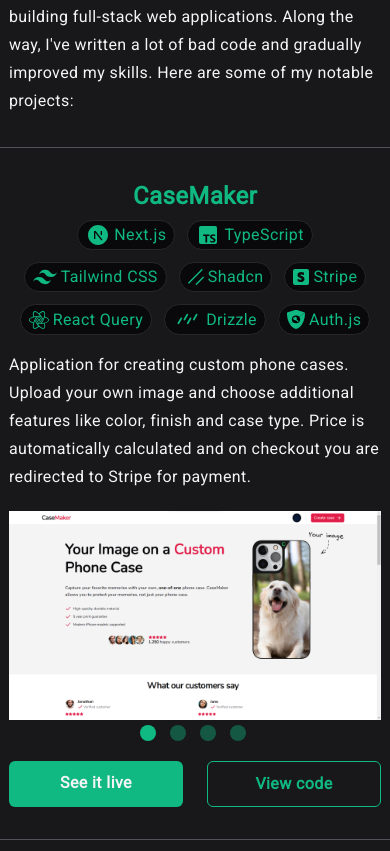
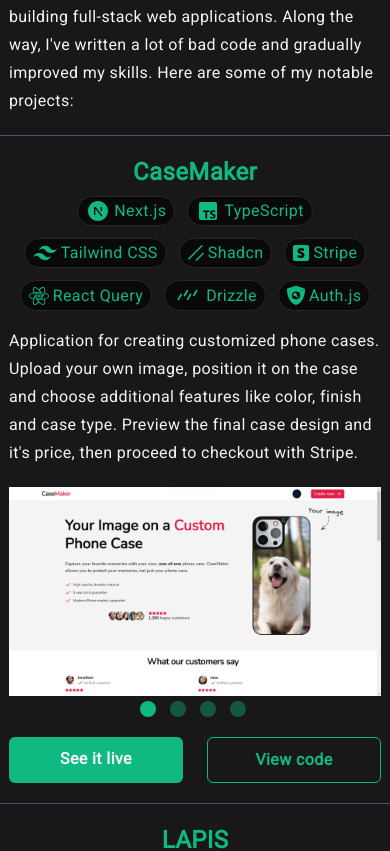
Before and after one commit to 99vik/portfolio, a Next.js app: page / in a window 390 px wide. Shown: the part 1961-2812 px from the top of the page. Built offline with nearby package versions, Linux system fonts and the light colour scheme.

Commit message:
final small styling and text changes

```diff
--- a/src/components/Contact.tsx
+++ b/src/components/Contact.tsx
@@ -3,7 +3,7 @@
 
 export default function Contact() {
   return (
-    <section className="flex justify-center bg-zinc-900 py-14 leading-7 tracking-wide">
+    <section className="flex justify-center bg-zinc-900 pb-16 pt-2 leading-7 tracking-wide">
       <div className="flex w-full max-w-4xl flex-col">
         <div className="mb-6 flex w-full items-center justify-center gap-6">
           <div className="h-px w-20 flex-1 bg-emerald-500" />
--- a/src/components/Projects.tsx
+++ b/src/components/Projects.tsx
@@ -33,7 +33,7 @@
           applications. Along the way, I&apos;ve written a lot of bad code and
           gradually improved my skills. Here are some of my notable projects:
         </p>
-        <div className="my-8 h-px w-full bg-zinc-600" />
+        <div className="my-5 h-px w-full bg-zinc-600 md:my-8" />
 
         <div className="space-y-2 px-3">
           <p className="text-center text-2xl font-semibold text-emerald-500">
@@ -84,10 +84,10 @@
             </div>
           </div>
           <p>
-            Application for creating custom phone cases. Upload your own image
-            and choose additional features like color, finish and case type.
-            Price is automatically calculated and on checkout you are redirected
-            to Stripe for payment.
+            Application for creating customized phone cases. Upload your own
+            image, position it on the case and choose additional features like
+            color, finish and case type. Preview the final case design and
+            it&apos;s price, then proceed to checkout with Stripe.
           </p>
           <div className="mx-auto aspect-[16/9] w-[calc(98vw-10px)] pb-6 pt-3 md:w-[650px] lg:w-full">
             <ImageSlider
@@ -116,12 +116,12 @@
             </a>
           </div>
         </div>
-        <div className="my-8 h-px w-full bg-zinc-600" />
+        <div className="my-5 h-px w-full bg-zinc-600 md:my-8" />
         <div className="space-y-2 px-3">
           <p className="text-center text-2xl font-semibold text-emerald-500">
             LAPIS
           </p>
-          <p className="-my-4 text-center font-light text-emerald-500/70">
+          <p className="text-center font-light text-emerald-500/70">
             (Work in progress)
           </p>
           <div className="flex flex-wrap justify-center gap-3 pb-2">
@@ -183,7 +183,7 @@
             </a>
           </div>
         </div>
-        <div className="my-8 h-px w-full bg-zinc-600" />
+        <div className="my-5 h-px w-full bg-zinc-600 md:my-8" />
 
         <div className="space-y-2 px-3">
           <p className="text-center text-2xl font-semibold text-emerald-500">
@@ -262,7 +262,7 @@
             </a>
           </div>
         </div>
-        <div className="my-8 h-px w-full bg-zinc-600" />
+        <div className="my-5 h-px w-full bg-zinc-600 md:my-8" />
 
         <div className="space-y-2 px-3">
           <p className="text-center text-2xl font-semibold text-emerald-500">
```
